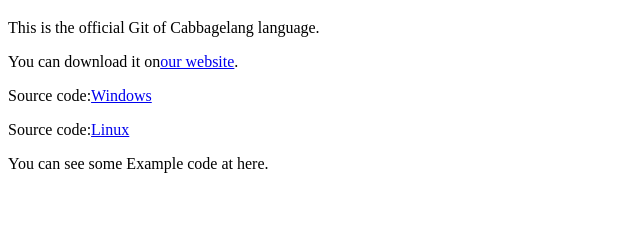
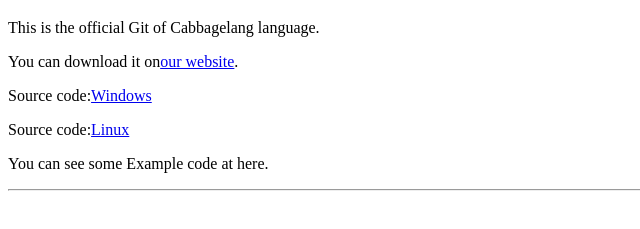
Before and after one commit to Cabbagelang-Studio/Cabbagelang-source, a plain HTML site: page index.html in a window 1280 px wide. Shown: the part 61-290 px from the top of the page, without its empty margins (0-640 px from the left). Drawn offline with Linux system fonts and the light colour scheme.

Commit message:
Create index.html
Create index.html

```diff
--- a/index.html
+++ b/index.html
@@ -1 +1 @@
-<!DOCTYPE html><html><head><title>Cabbagelang</title><link rel="icon" href="http://www.cabbagelang.xyz/favicon.ico"/></head><body><h1>Cabbagelang-source</h1><p>This is the official Git of Cabbagelang language.</p><p>You can download it on<a href="http://www.cabbagelang.xyz" target="_blank">our website</a>.</p><p>Source code:<a href="http://www.cabbagelang.xyz/Windows.zip" target="_blank">Windows</a></p><p>Source code:<a href="http://www.cabbagelang.xyz/Linux.zip" target="_blank">Linux</a></p><p>You can see some Example code at here.</p></body></html>
+<!DOCTYPE html><html><head><title>Cabbagelang</title><link rel="icon" href="http://www.cabbagelang.xyz/favicon.ico"/></head><body><h1>Cabbagelang-source</h1><p>This is the official Git of Cabbagelang language.</p><p>You can download it on<a href="http://www.cabbagelang.xyz" target="_blank">our website</a>.</p><p>Source code:<a href="http://www.cabbagelang.xyz/Windows.zip" target="_blank">Windows</a></p><p>Source code:<a href="http://www.cabbagelang.xyz/Linux.zip" target="_blank">Linux</a></p><p>You can see some Example code at here.</p><hr/></body></html>
```
